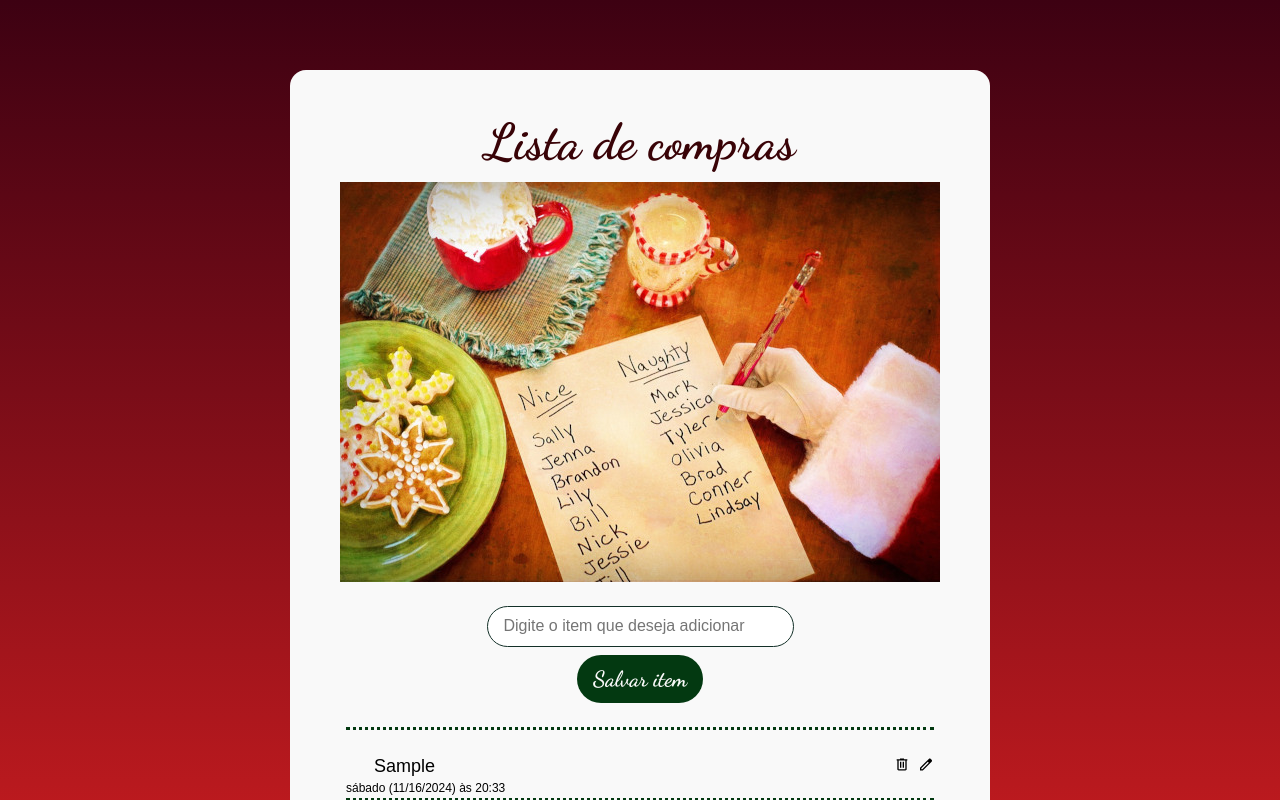
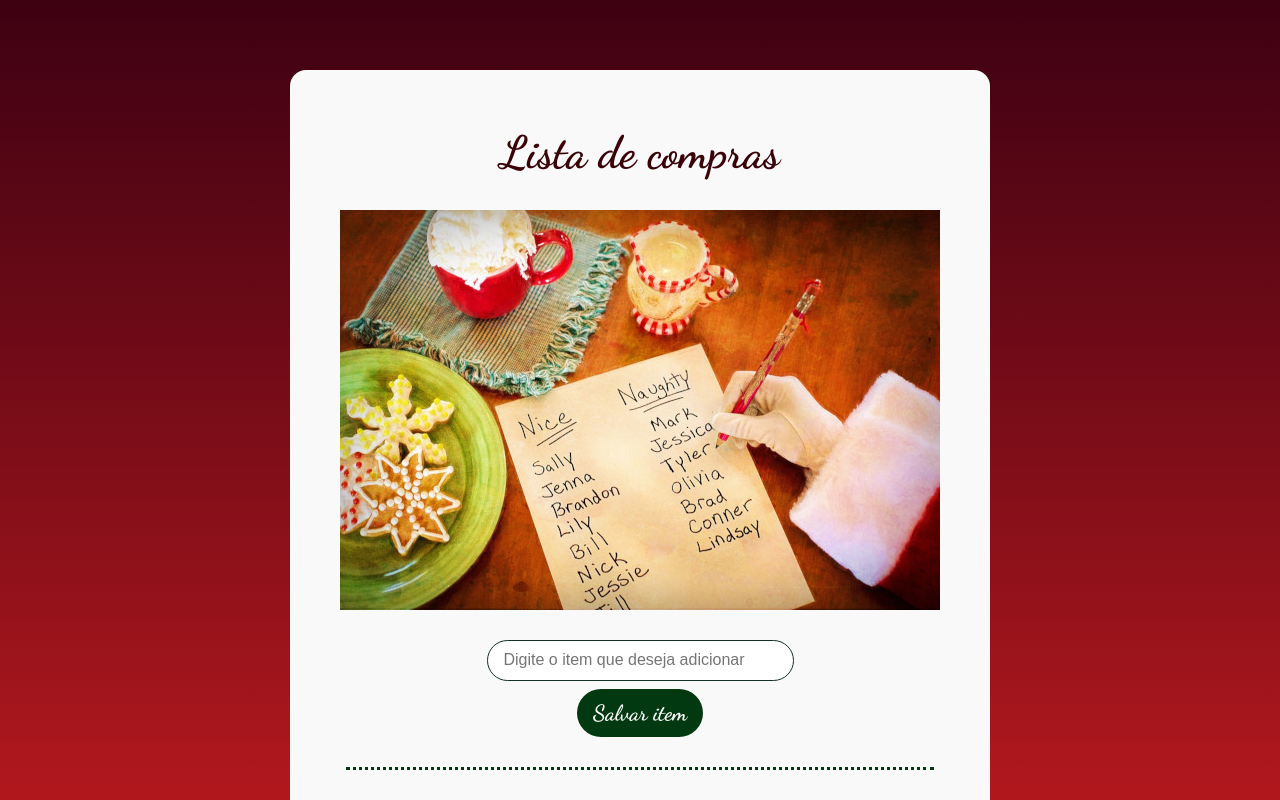
Before and after one commit to eduardarosado/Lista-de-compras, a plain HTML site: page index.html in a window 1280 px wide. Both pictures are taken after typing "Sample" into the empty fields and a click on the button "Salvar item". Shown: the top 800 px of the page. Drawn offline with Linux system fonts and the light colour scheme; a web font is replaced by a local one.

Commit message:
Update styles.css

```diff
--- a/styles.css
+++ b/styles.css
@@ -30,7 +30,7 @@ main {
 
     display: flex;
     flex-direction: column;
-    gap: 24px;
+    gap: 30px;
 
     width: 700px;
     padding: 56px;
@@ -42,22 +42,22 @@ main {
 h2 {
     font-family: var(--fonte-titulo);
     color: var(--cor-secundaria);
-    font-size: 50px;
+    font-size: 45px;
     font-weight: 400;
-    line-height: 32px;
+    line-height:-30px;
 }
 
 hr {
     border: none;
     border-bottom: 3px dotted var(--cor-primaria);
-    margin-bottom: 24px;
+    margin-bottom: 30px;
 }
 
 p {
     font-family: var(--fonte-texto);
     font-size: 18px;
     font-weight: 400;
-    line-height: 24px;
+    line-height: -30px;
     text-align: left;
 }
 
@@ -103,7 +103,7 @@ form {
 
 .lista-item-container div {
     display: flex;
-    gap: 8px;
+    gap: 2px;
 }
 
 ul {
@@ -118,13 +118,13 @@ ul {
     width: 20px;
     height: 20px;
     background-color: var(--neutro);
-    border: 1px solid var(--preto);
+    border: 1px solid var(--verde);
     cursor: pointer;
     border-radius: 4px;
 }
 
 .checked {
-    background-color: var(--preto);
+    background-color: var(--verde);
     position: relative;
 }
 
```
